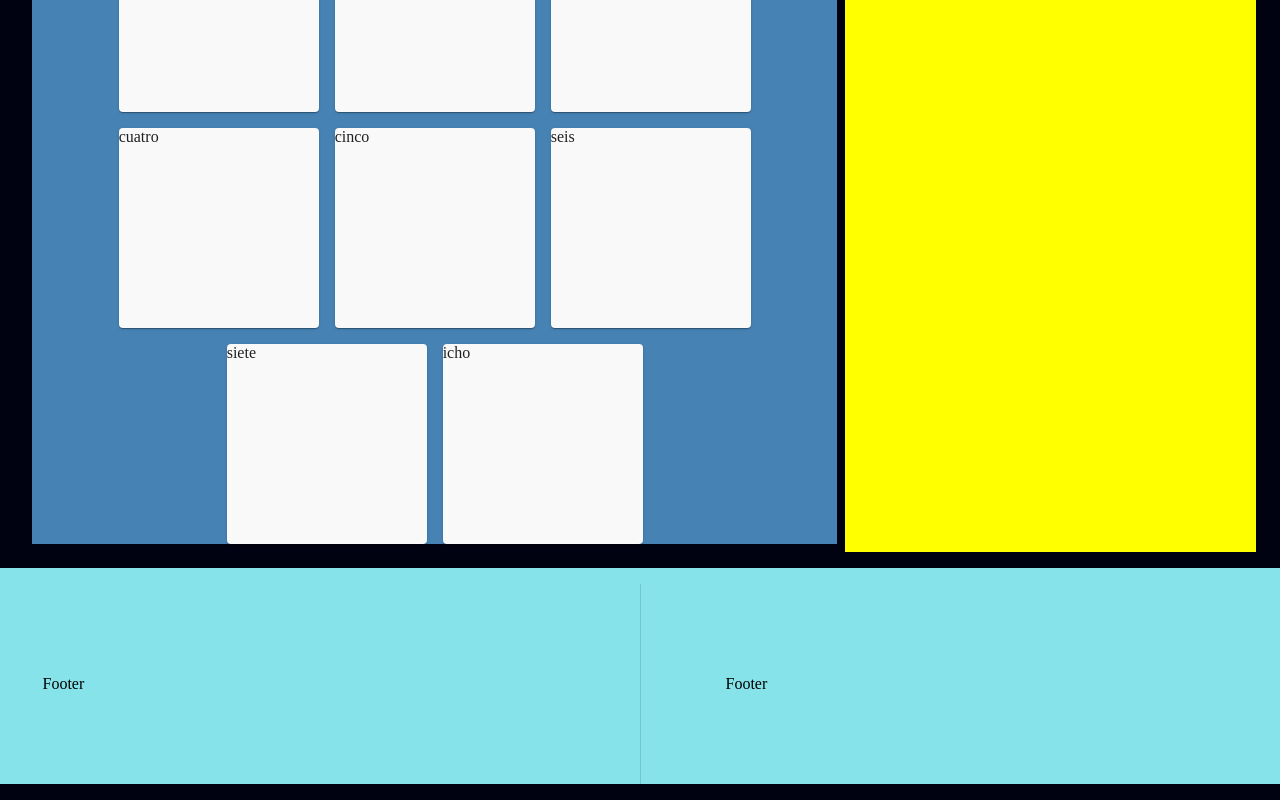
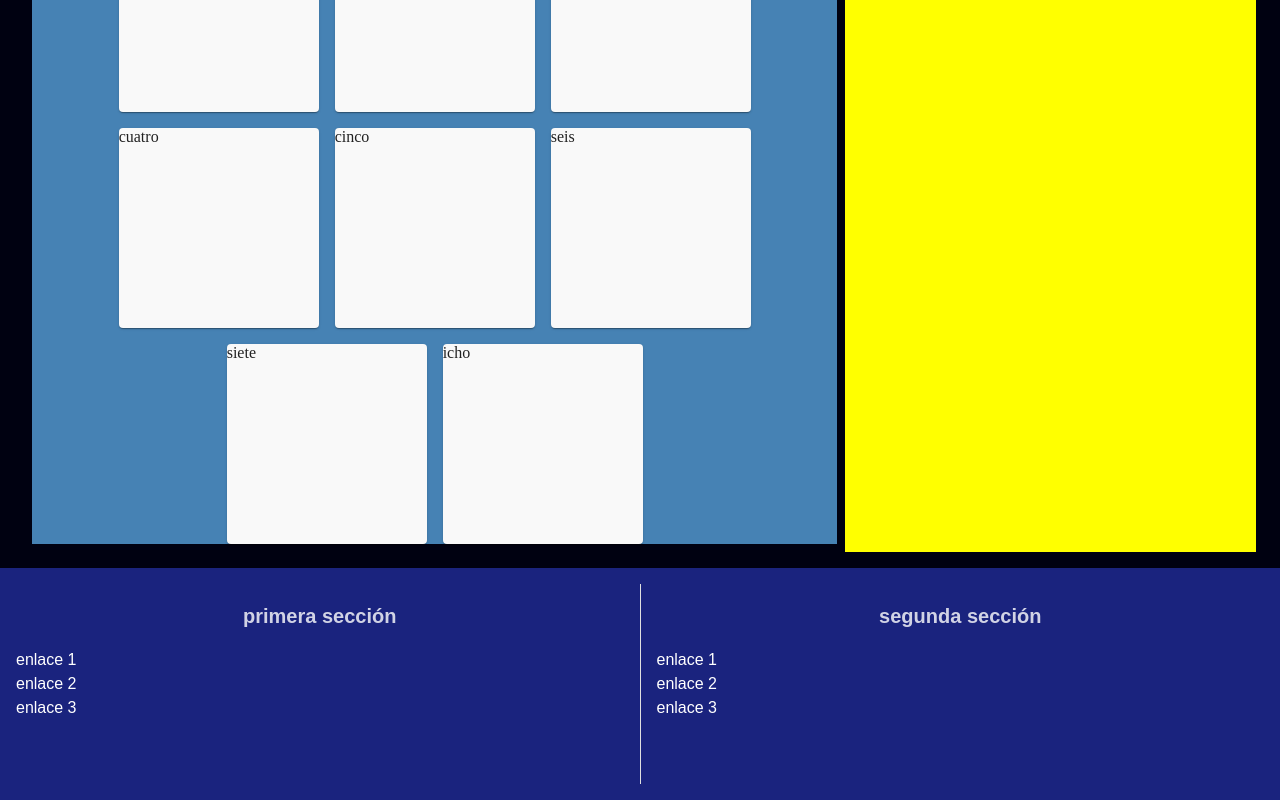
Before and after one commit to velasquezgalejandro/imdb-clone, a React (Vite) app: page / in a window 1280 px wide. Shown: the part 1047-1847 px from the top of the page. Built offline with nearby package versions, Linux system fonts and the light colour scheme.

Commit message:
creacion y actualizacion de footer y colores en tema

```diff
--- a/src/ThemeProvider.js
+++ b/src/ThemeProvider.js
@@ -1,18 +1,29 @@
 import { createTheme } from '@mui/material/styles';
 
 const theme = createTheme({
+  typography: {
+    fontFamily: 'sans-serif',
+  },
   palette: {
     layout: {
-      main: '#0d0d15',
+      main: '#1a237e',
     },
     primary: {
       main: '#ff0000',
     },
     text: {
       main: '#000000',
-      white: '#fffff',
+      white: '#ffffff',
+      lightBlue: '#d1d3e5',
     },
   },
 });
 
+// #767bb2
+// #1a237e
+// #0d0d15
+// #050719
+// #0d47a1
+// #1a1a1a
+
 export default theme;
--- a/src/layout/Footer.jsx
+++ b/src/layout/Footer.jsx
@@ -1,26 +1,74 @@
-import React from 'react';
 import Box from '@mui/material/Box';
+import Stack from '@mui/material/Stack';
 import Divider from '@mui/material/Divider';
+import Typography from '@mui/material/Typography';
+import Link from '@mui/material/Link';
+
+const Section = ({ title, children }) => {
+  return (
+    <Stack
+      rowGap={2}
+      sx={{
+        height: '100%',
+        width: 0.5,
+        p: 2,
+      }}
+    >
+      <Typography
+        align="center"
+        variant="h6"
+        sx={{ color: 'text.lightBlue', fontWeight: 'bold' }}
+      >
+        {title}
+      </Typography>
+      {children}
+    </Stack>
+  );
+};
 
 const Footer = () => {
+  const renderLink = (texto, link = '#') => {
+    return (
+      <Link
+        underline="hover"
+        target={'blank'}
+        href={link}
+        variant="body1"
+        sx={{ color: 'text.white' }}
+      >
+        {texto}
+      </Link>
+    );
+  };
+
   return (
     <Box
       sx={{
         display: 'flex',
         width: '100%',
-        height: 'fit-content',
-        bgcolor: '#85E3E9',
-        pt: 2,
+        bgcolor: 'layout.main',
+        py: 2,
         justifyContent: 'space-around',
-        alignItems: 'center',
       }}
     >
-      <Box sx={{ width: '40%' }}>Footer</Box>
+      <Section title={'primera sección'}>
+        <Stack>
+          {renderLink('enlace 1')}
+          {renderLink('enlace 2')}
+          {renderLink('enlace 3')}
+        </Stack>
+      </Section>
       <Divider
         orientation="vertical"
-        sx={{ color: 'Black', height: '200px' }}
+        sx={{ bgcolor: 'white', height: '200px' }}
       />
-      <Box sx={{ width: '40%' }}>Footer</Box>
+      <Section title={'segunda sección'}>
+        <Stack>
+          {renderLink('enlace 1')}
+          {renderLink('enlace 2')}
+          {renderLink('enlace 3')}
+        </Stack>
+      </Section>
     </Box>
   );
 };
```
